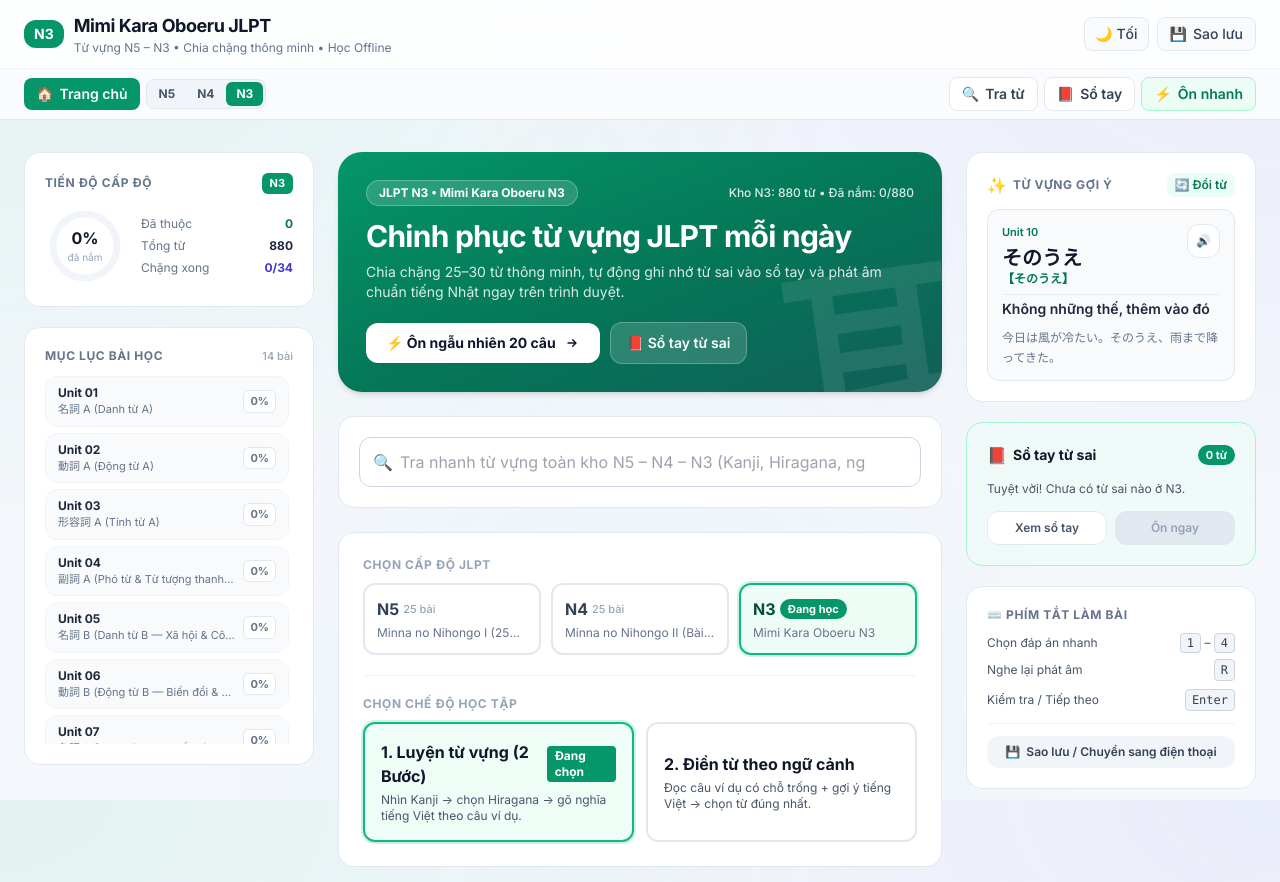
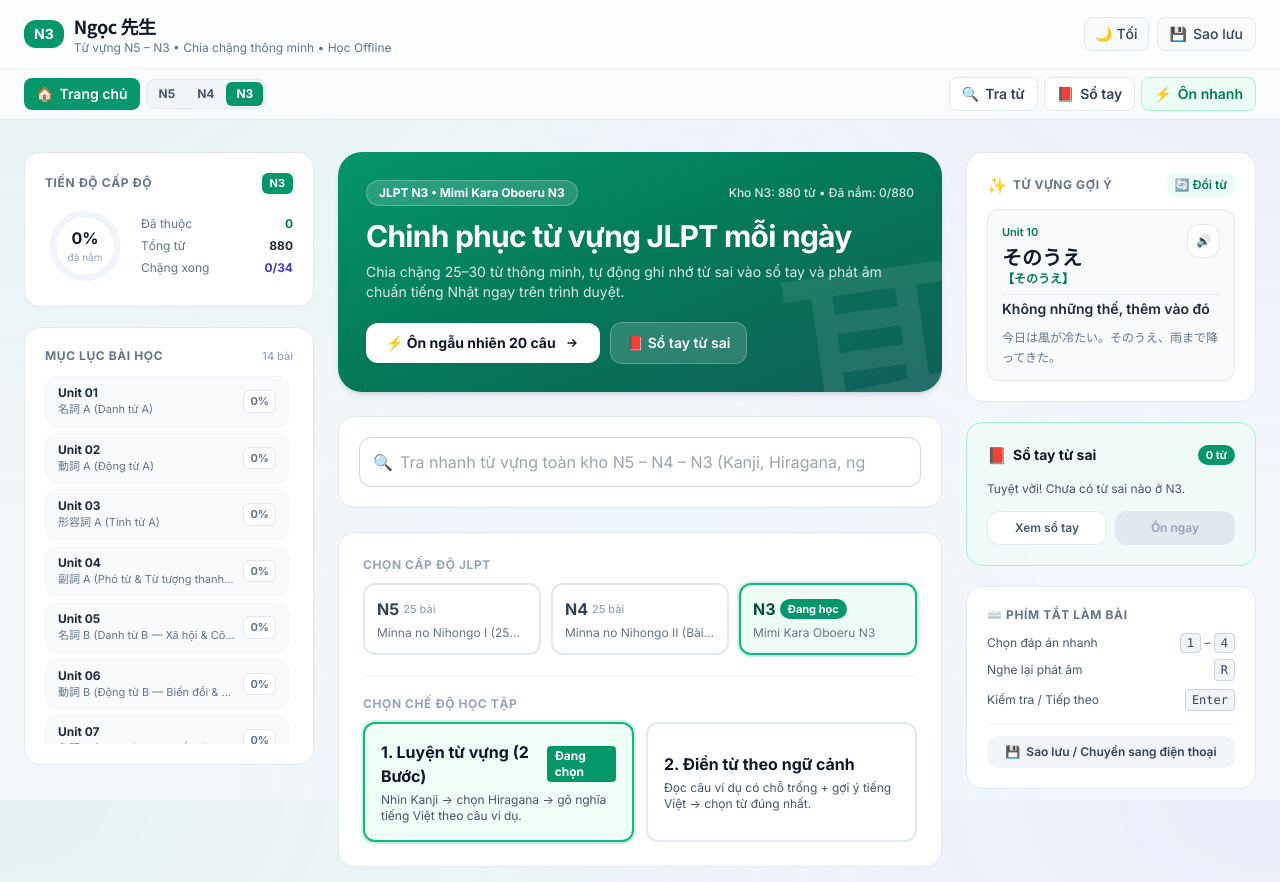
Before and after one commit to dphuocc08/Vocabulary-mimikra-oberuN3, a plain HTML site: page index.html in a window 1280 px wide. Shown: the top 882 px of the page. Drawn offline with nearby package versions, Linux system fonts and the light colour scheme.

Commit message:
Rename header and app title to Ngoc Sensei

```diff
--- a/index.html
+++ b/index.html
@@ -3,12 +3,12 @@
 <head>
     <meta charset="UTF-8">
     <meta name="viewport" content="width=device-width, initial-scale=1.0, viewport-fit=cover">
-    <title>Mimi Kara Oboeru JLPT - Ôn Tập Từ Vựng N5 – N3</title>
+    <title>Ngọc 先生 - Ôn Tập Từ Vựng JLPT N5 – N3</title>
     <meta name="description" content="Ứng dụng ôn tập từ vựng tiếng Nhật JLPT N5, N4, N3 theo chặng thông minh, có phát âm, tra từ nhanh và học offline.">
     <meta name="theme-color" content="#059669" id="theme-color-meta">
     <meta name="apple-mobile-web-app-capable" content="yes">
     <meta name="apple-mobile-web-app-status-bar-style" content="default">
-    <meta name="apple-mobile-web-app-title" content="Mimi JLPT">
+    <meta name="apple-mobile-web-app-title" content="Ngọc 先生">
     <link rel="manifest" href="manifest.webmanifest">
     <link rel="icon" type="image/svg+xml" href="icons/icon.svg">
     <link rel="apple-touch-icon" href="icons/icon-192.png">
@@ -41,7 +41,7 @@
                     N3
                 </div>
                 <div>
-                    <h1 class="font-bold text-slate-900 text-base sm:text-lg leading-tight tracking-tight">Mimi Kara Oboeru JLPT</h1>
+                    <h1 class="jp-text font-bold text-slate-900 text-base sm:text-lg leading-tight tracking-tight">Ngọc 先生</h1>
                     <p class="text-xs text-slate-500 hidden sm:block">Từ vựng N5 – N3 • Chia chặng thông minh • Học Offline</p>
                 </div>
             </button>
@@ -657,7 +657,7 @@
 
     <!-- Footer -->
     <footer class="bg-white border-t border-slate-200 py-4 text-center text-xs text-slate-500">
-        Mimi Kara Oboeru JLPT (N5 – N3) • Static Web App sẵn sàng cho Vercel & GitHub Pages
+        <span class="jp-text font-semibold">Ngọc 先生</span> • Ôn tập từ vựng JLPT N5 – N3
     </footer>
 
     <!-- App Scripts (data/manifest.json & unit JSON files are lazy-loaded per level via fetch) -->
--- a/sw.js
+++ b/sw.js
@@ -1,4 +1,4 @@
-const CACHE_NAME = "mimi-jlpt-v3";
+const CACHE_NAME = "mimi-jlpt-v4";
 
 const CORE_ASSETS = [
     "./",
```
Also changed, not shown: manifest.webmanifest.
